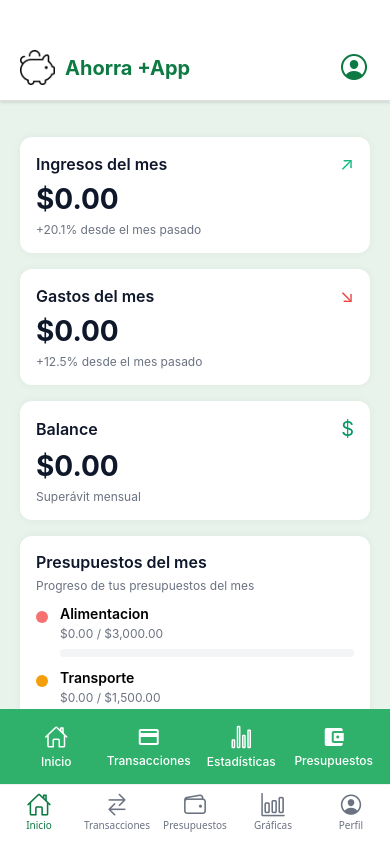
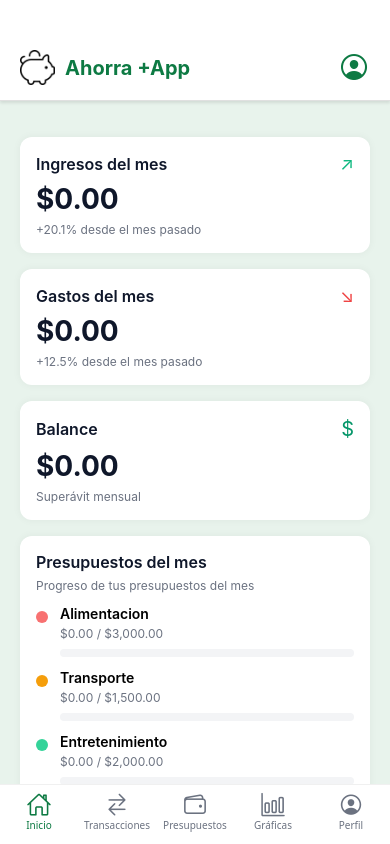
Before and after one commit to SilxntGhxst/AhorraAppProyecto, a React Native app in the folder AhorraMasApp/: screen /EditarPerfil in a window 390 px wide. Built offline with nearby package versions, Linux system fonts and the light colour scheme.

Commit message:
Eliminacion de Barra de navegación antigua.

```diff
--- a/AhorraMasApp/screens/EditarPerfilScreens.js
+++ b/AhorraMasApp/screens/EditarPerfilScreens.js
@@ -211,28 +211,7 @@ export default function EditarPerfilScreen({ navigation, onSave, onCancel }) {
         <View style={styles.bottomSpacer} />
       </ScrollView>
 
-      {/* Navigation Bar - Verde */}
-      <View style={styles.navBar}>
-        <TouchableOpacity style={styles.navItem}>
-          <Ionicons name="home-outline" size={24} color="#FFFFFF" />
-          <Text style={styles.navText}>Inicio</Text>
-        </TouchableOpacity>
 
-        <TouchableOpacity style={styles.navItem}>
-          <MaterialIcons name="credit-card" size={24} color="#FFFFFF" />
-          <Text style={styles.navText}>Transacciones</Text>
-        </TouchableOpacity>
-
-        <TouchableOpacity style={styles.navItem}>
-          <Ionicons name="stats-chart-outline" size={24} color="#FFFFFF" />
-          <Text style={styles.navText}>Estadísticas</Text>
-        </TouchableOpacity>
-
-        <TouchableOpacity style={styles.navItem}>
-          <MaterialIcons name="account-balance-wallet" size={24} color="#FFFFFF" />
-          <Text style={styles.navText}>Presupuestos</Text>
-        </TouchableOpacity>
-      </View>
     </View>
   );
 }
--- a/AhorraMasApp/screens/GraficasEstadisticasScreen.js
+++ b/AhorraMasApp/screens/GraficasEstadisticasScreen.js
@@ -68,27 +68,7 @@ export default function GraficasEstadisticasScreen() {
         </View>
       </ScrollView>
 
-      <View style={styles.navBar}>
-        <TouchableOpacity style={styles.navItem}>
-          <Ionicons name="home-outline" size={24} color="#FFFFFF" />
-          <Text style={styles.navText}>Inicio</Text>
-        </TouchableOpacity>
 
-        <TouchableOpacity style={styles.navItem}>
-          <MaterialIcons name="credit-card" size={24} color="#FFFFFF" />
-          <Text style={styles.navText}>Transacciones</Text>
-        </TouchableOpacity>
-
-        <TouchableOpacity style={styles.navItem}>
-          <Ionicons name="stats-chart-outline" size={24} color="#FFFFFF" />
-          <Text style={styles.navText}>Estadísticas</Text>
-        </TouchableOpacity>
-
-        <TouchableOpacity style={styles.navItem}>
-          <MaterialIcons name="account-balance-wallet" size={24} color="#FFFFFF" />
-          <Text style={styles.navText}>Presupuestos</Text>
-        </TouchableOpacity>
-      </View>
     </SafeAreaView>
   );
 }
--- a/AhorraMasApp/screens/InicioScreen.js
+++ b/AhorraMasApp/screens/InicioScreen.js
@@ -104,27 +104,7 @@ export default function AhorraAppScreen() {
       </ScrollView>
 
 
-      <View style={styles.navBar}>
-        <TouchableOpacity style={styles.navItem}>
-          <Ionicons name="home-outline" size={24} color="#FFFFFF" />
-          <Text style={styles.navText}>Inicio</Text>
-        </TouchableOpacity>
 
-        <TouchableOpacity style={styles.navItem}>
-          <MaterialIcons name="credit-card" size={24} color="#FFFFFF" />
-          <Text style={styles.navText}>Transacciones</Text>
-        </TouchableOpacity>
-
-        <TouchableOpacity style={styles.navItem}>
-          <Ionicons name="stats-chart-outline" size={24} color="#FFFFFF" />
-          <Text style={styles.navText}>Estadísticas</Text>
-        </TouchableOpacity>
-
-        <TouchableOpacity style={styles.navItem}>
-          <MaterialIcons name="account-balance-wallet" size={24} color="#FFFFFF" />
-          <Text style={styles.navText}>Presupuestos</Text>
-        </TouchableOpacity>
-      </View>
     </SafeAreaView>
   );
 }
--- a/AhorraMasApp/screens/PerfilScreen.js
+++ b/AhorraMasApp/screens/PerfilScreen.js
@@ -182,28 +182,7 @@ export default function PerfilScreen({ navigation }) {
         <View style={styles.bottomSpacer} />
       </ScrollView>
 
-      {/* Navigation Bar */}
-      <View style={styles.navBar}>
-        <TouchableOpacity style={styles.navItem}>
-          <Ionicons name="home-outline" size={24} color="#FFFFFF" />
-          <Text style={styles.navText}>Inicio</Text>
-        </TouchableOpacity>
 
-        <TouchableOpacity style={styles.navItem}>
-          <MaterialIcons name="credit-card" size={24} color="#FFFFFF" />
-          <Text style={styles.navText}>Transacciones</Text>
-        </TouchableOpacity>
-
-        <TouchableOpacity style={styles.navItem}>
-          <Ionicons name="stats-chart-outline" size={24} color="#FFFFFF" />
-          <Text style={styles.navText}>Estadísticas</Text>
-        </TouchableOpacity>
-
-        <TouchableOpacity style={styles.navItem}>
-          <MaterialIcons name="account-balance-wallet" size={24} color="#FFFFFF" />
-          <Text style={styles.navText}>Presupuestos</Text>
-        </TouchableOpacity>
-      </View>
     </View>
   );
 }
--- a/AhorraMasApp/screens/PresupuestosMensuales.js
+++ b/AhorraMasApp/screens/PresupuestosMensuales.js
@@ -238,27 +238,7 @@ const PresupuestosMensuales = () => {
         <View style={styles.bottomSpacer} />
       </ScrollView>
 
-      <View style={styles.navBar}>
-        <TouchableOpacity style={styles.navItem}>
-          <Ionicons name="home-outline" size={24} color="#FFFFFF" />
-          <Text style={styles.navText}>Inicio</Text>
-        </TouchableOpacity>
 
-        <TouchableOpacity style={styles.navItem}>
-          <MaterialIcons name="credit-card" size={24} color="#FFFFFF" />
-          <Text style={styles.navText}>Transacciones</Text>
-        </TouchableOpacity>
-
-        <TouchableOpacity style={styles.navItem}>
-          <Ionicons name="stats-chart-outline" size={24} color="#FFFFFF" />
-          <Text style={styles.navText}>Estadísticas</Text>
-        </TouchableOpacity>
-
-        <TouchableOpacity style={styles.navItem}>
-          <MaterialIcons name="account-balance-wallet" size={24} color="#FFFFFF" />
-          <Text style={styles.navText}>Presupuestos</Text>
-        </TouchableOpacity>
-      </View>
     </View>
   );
 };
--- a/AhorraMasApp/screens/TransactionsScreen.js
+++ b/AhorraMasApp/screens/TransactionsScreen.js
@@ -194,27 +194,7 @@ const TransactionsScreen = () => {
         <View style={styles.bottomSpacer} />
       </ScrollView>
 
-      <View style={styles.navBar}>
-        <TouchableOpacity style={styles.navItem}>
-          <Ionicons name="home-outline" size={24} color="#FFFFFF" />
-          <Text style={styles.navText}>Inicio</Text>
-        </TouchableOpacity>
 
-        <TouchableOpacity style={styles.navItem}>
-          <MaterialIcons name="credit-card" size={24} color="#FFFFFF" />
-          <Text style={styles.navText}>Transacciones</Text>
-        </TouchableOpacity>
-
-        <TouchableOpacity style={styles.navItem}>
-          <Ionicons name="stats-chart-outline" size={24} color="#FFFFFF" />
-          <Text style={styles.navText}>Estadísticas</Text>
-        </TouchableOpacity>
-
-        <TouchableOpacity style={styles.navItem}>
-          <MaterialIcons name="account-balance-wallet" size={24} color="#FFFFFF" />
-          <Text style={styles.navText}>Presupuestos</Text>
-        </TouchableOpacity>
-      </View>
     </View>
   );
 };
```
